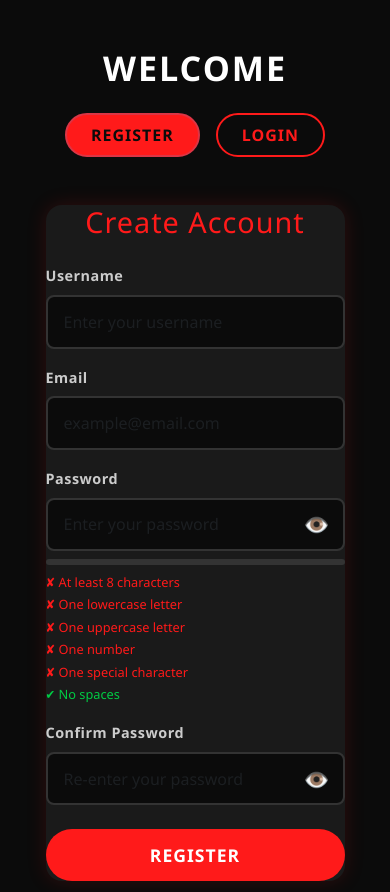
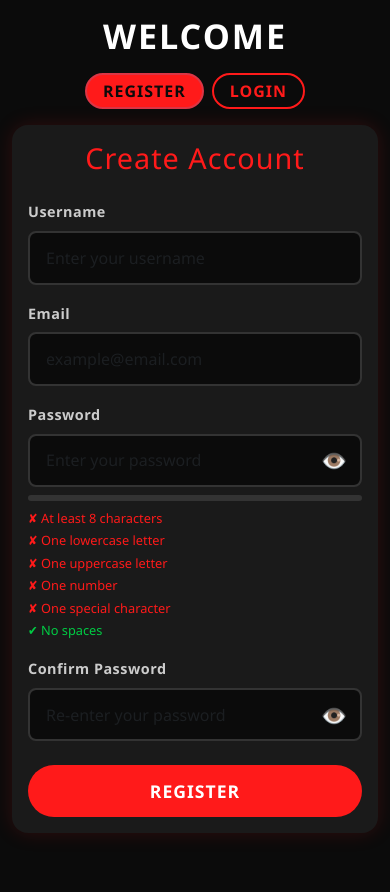
Before and after one commit to NimaAhmadi84/personal-finance-tracker, a Next.js app in the folder client/: page / in a window 390 px wide. After the commit the page ends 860 px from the top, so only its background shows below. Built offline with nearby package versions, Linux system fonts and the light colour scheme.

Commit message:
refactor: switch to Bootstrap responsive classes, remove manual media queries

```diff
--- a/client/app/components/AuthPage.js
+++ b/client/app/components/AuthPage.js
@@ -15,12 +15,12 @@ export default function AuthPage() {
 
   return (
     <>
-      <header className="text-center my-5">
+      <header className="text-center my-3 my-md-5">
         <h1 className="display-4 fw-bold text-uppercase text-white">Welcome</h1>
-        <div className="d-flex justify-content-center gap-3 mt-4">
+        <div className="d-flex justify-content-center gap-2 gap-md-3 mt-3 mt-md-4">
           <button
             type="button"
-            className={`btn btn-outline-danger rounded-pill px-4 py-2 fw-bold ${
+            className={`btn btn-outline-danger rounded-pill px-3 px-md-4 py-1 py-md-2 fw-bold ${
               activeTab === "register" ? "active" : ""
             }`}
             onClick={(e) => switchTab("register", e)}
@@ -30,7 +30,7 @@ export default function AuthPage() {
           </button>
           <button
             type="button"
-            className={`btn btn-outline-danger rounded-pill px-4 py-2 fw-bold ${
+            className={`btn btn-outline-danger rounded-pill px-3 px-md-4 py-1 py-md-2 fw-bold ${
               activeTab === "login" ? "active" : ""
             }`}
             onClick={(e) => switchTab("login", e)}
@@ -41,8 +41,12 @@ export default function AuthPage() {
         </div>
       </header>
 
-      <main className="d-flex justify-content-center">
-        {activeTab === "register" ? <RegisterForm /> : <LoginForm />}
+      <main className="container">
+        <div className="row justify-content-center">
+          <div className="col-12 col-sm-10 col-md-8 col-lg-6 col-xl-5">
+            {activeTab === "register" ? <RegisterForm /> : <LoginForm />}
+          </div>
+        </div>
       </main>
     </>
   );
--- a/client/app/components/LoginForm.js
+++ b/client/app/components/LoginForm.js
@@ -13,7 +13,7 @@ export default function LoginForm() {
   };
 
   return (
-    <div className="card">
+   <div className="card p-3 p-md-4">
       <h2>Welcome Back</h2>
       <form onSubmit={handleSubmit}>
         <div className="mb-3">
--- a/client/app/components/RegisterForm.js
+++ b/client/app/components/RegisterForm.js
@@ -62,7 +62,7 @@ export default function RegisterForm() {
   };
 
   return (
-    <div className="card">
+    <div className="card p-3 p-md-4">
       <h2>Create Account</h2>
       <form onSubmit={handleSubmit}>
         {/* Username */}
--- a/client/app/globals.css
+++ b/client/app/globals.css
@@ -61,7 +61,7 @@ header h1 {
     background-color: var(--bg-card);
     border-radius: 16px;
     box-shadow: 0 0 20px rgba(255, 26, 26, 0.15);
-    border: none; /* حذف border پیش‌فرض بوت‌استرپ */
+    border: none; /* padding حذف شد */
 }
 
 .card h2 {
```
